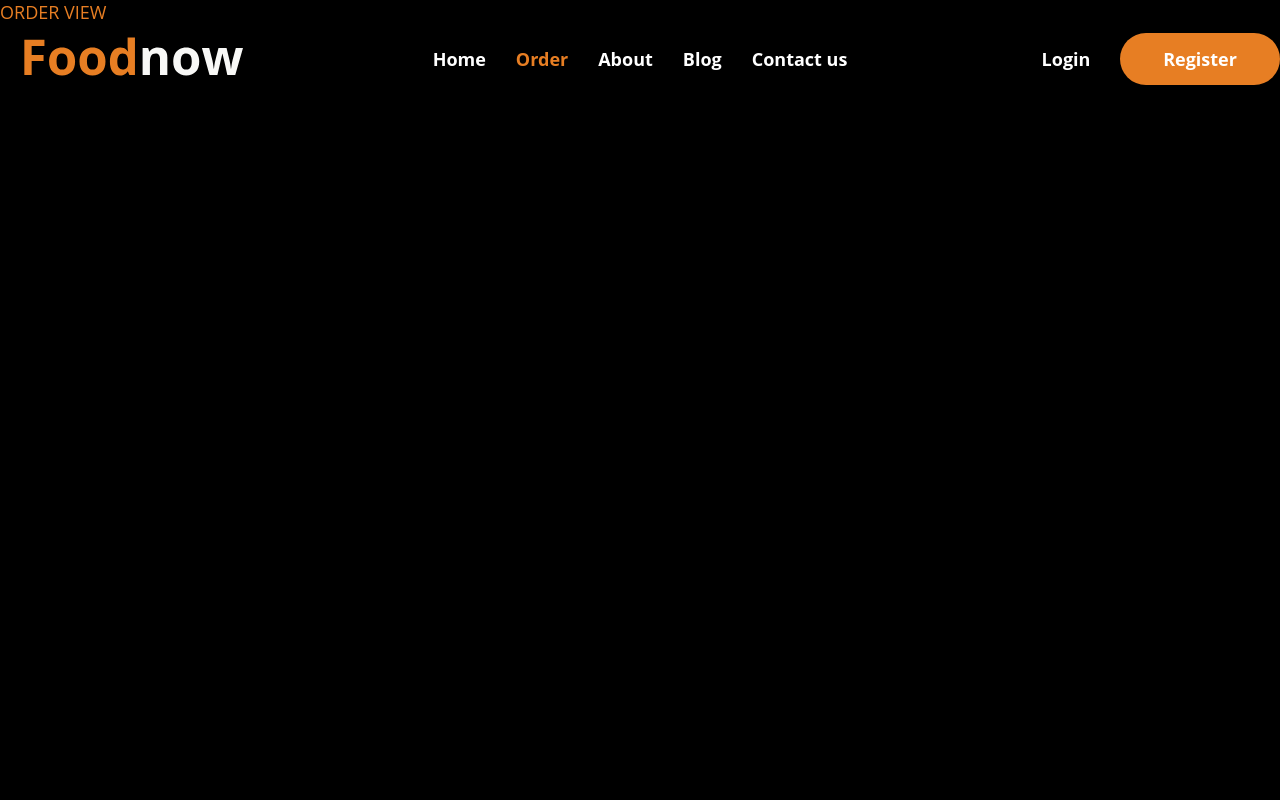
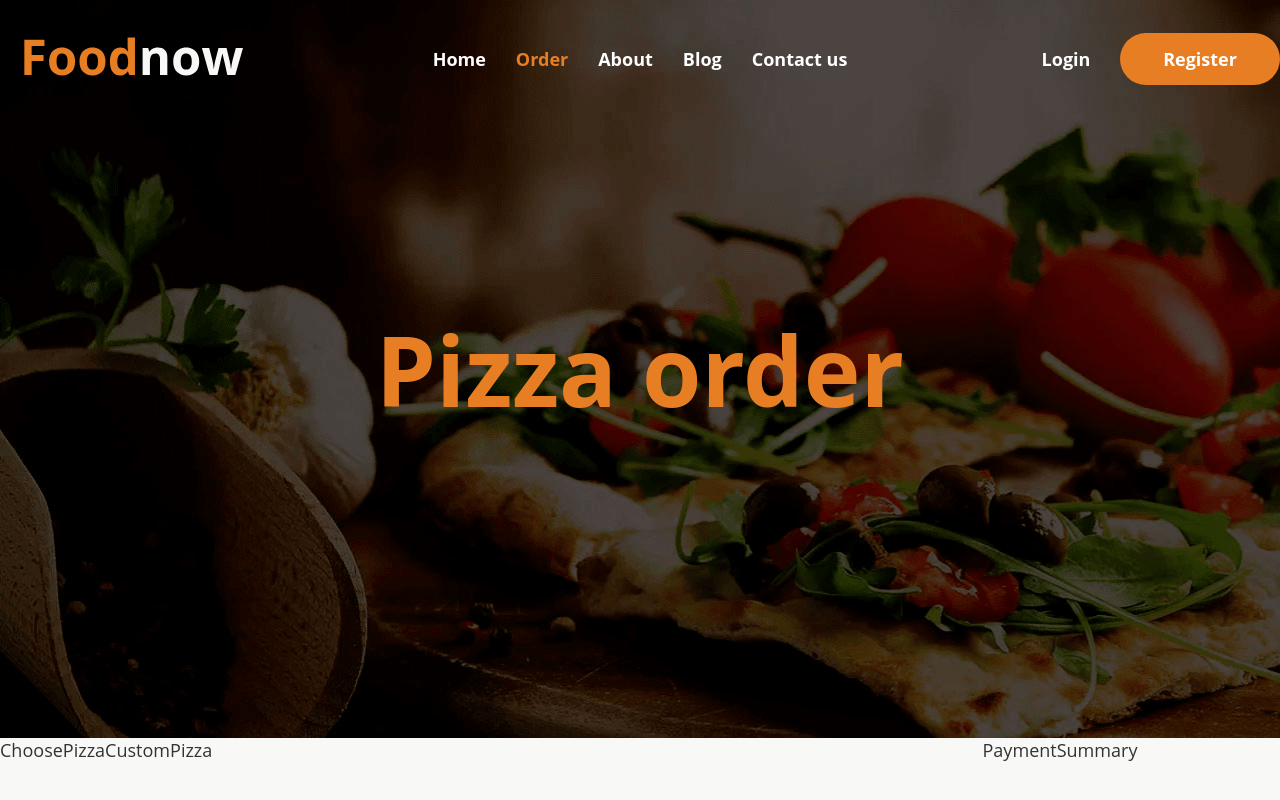
Before and after one commit to DodyDharma440/timedoor-pizza-order, a Vue app: page /order in a window 1280 px wide. Shown: the top 800 px of the page. Built offline with nearby package versions, Linux system fonts and the light colour scheme; the HTML template or start-up script is replaced by a standard one.

Commit message:
feat: slicing hero section and starter pizza layout

```diff
--- a/src/assets/styles/_variables.scss
+++ b/src/assets/styles/_variables.scss
@@ -13,3 +13,7 @@ $screen-xl-min: 1200px;
 // Fonts
 $font-size: 18px;
 $mobile-font-size: 16px;
+
+// Z-Indexes
+$navbar-z-index: 100;
+$modal-z-index: 200;
--- /dev/null
+++ b/src/components/ChoosePizza.vue
@@ -0,0 +1 @@
+<template>ChoosePizza</template>
--- /dev/null
+++ b/src/components/CustomPizza.vue
@@ -0,0 +1 @@
+<template>CustomPizza</template>
--- /dev/null
+++ b/src/components/HeroSection.vue
@@ -0,0 +1,33 @@
+<template>
+  <section class="hero">
+    <img class="hero__background" src="/images/hero.png" />
+    <h1 class="hero__title">Pizza order</h1>
+  </section>
+</template>
+
+<style lang="scss" scoped>
+.hero {
+  height: 738px;
+  display: flex;
+  align-items: center;
+  justify-content: center;
+  position: relative;
+  background-color: rgba($color: #000000, $alpha: 0.5);
+  overflow: hidden;
+
+  &__background {
+    position: absolute;
+    inset: 0;
+    object-fit: cover;
+    z-index: 1;
+  }
+
+  &__title {
+    position: relative;
+    z-index: 2;
+    font-size: to-rem(96);
+    font-weight: 700;
+    color: $primary-color;
+  }
+}
+</style>
--- /dev/null
+++ b/src/components/OrderContainer.vue
@@ -0,0 +1,33 @@
+<script setup lang="ts">
+import ChoosePizza from './ChoosePizza.vue'
+import CustomPizza from './CustomPizza.vue'
+import PaymentSummary from './PaymentSummary.vue'
+</script>
+
+<template>
+  <section class="container order">
+    <div class="order__pizza">
+      <ChoosePizza />
+      <CustomPizza />
+    </div>
+    <div class="order__payment-summary">
+      <PaymentSummary />
+    </div>
+  </section>
+</template>
+
+<style lang="scss" scoped>
+.order {
+  display: grid;
+  grid-template-columns: repeat(12, 1fr);
+  gap: spacing(7.5);
+
+  &__pizza {
+    grid-column: span 9 / span 9;
+  }
+
+  &__payment-summary {
+    grid-column: span 3 / span 3;
+  }
+}
+</style>
--- /dev/null
+++ b/src/components/PaymentSummary.vue
@@ -0,0 +1 @@
+<template>PaymentSummary</template>
--- a/src/layouts/MainNavbar.vue
+++ b/src/layouts/MainNavbar.vue
@@ -32,6 +32,7 @@ import { RouterLink } from 'vue-router'
   left: 0;
   right: 0;
   color: #ffffff;
+  z-index: $navbar-z-index;
 
   &__logo,
   &__buttons {
--- a/src/views/OrderView.vue
+++ b/src/views/OrderView.vue
@@ -1,11 +1,9 @@
+<script setup lang="ts">
+import HeroSection from '@/components/HeroSection.vue'
+import OrderContainer from '@/components/OrderContainer.vue'
+</script>
+
 <template>
-  <div>ORDER VIEW</div>
+  <HeroSection />
+  <OrderContainer />
 </template>
-
-<style lang="scss" scoped>
-div {
-  color: $primary-color;
-  background: #000000;
-  height: 100dvh;
-}
-</style>
```
